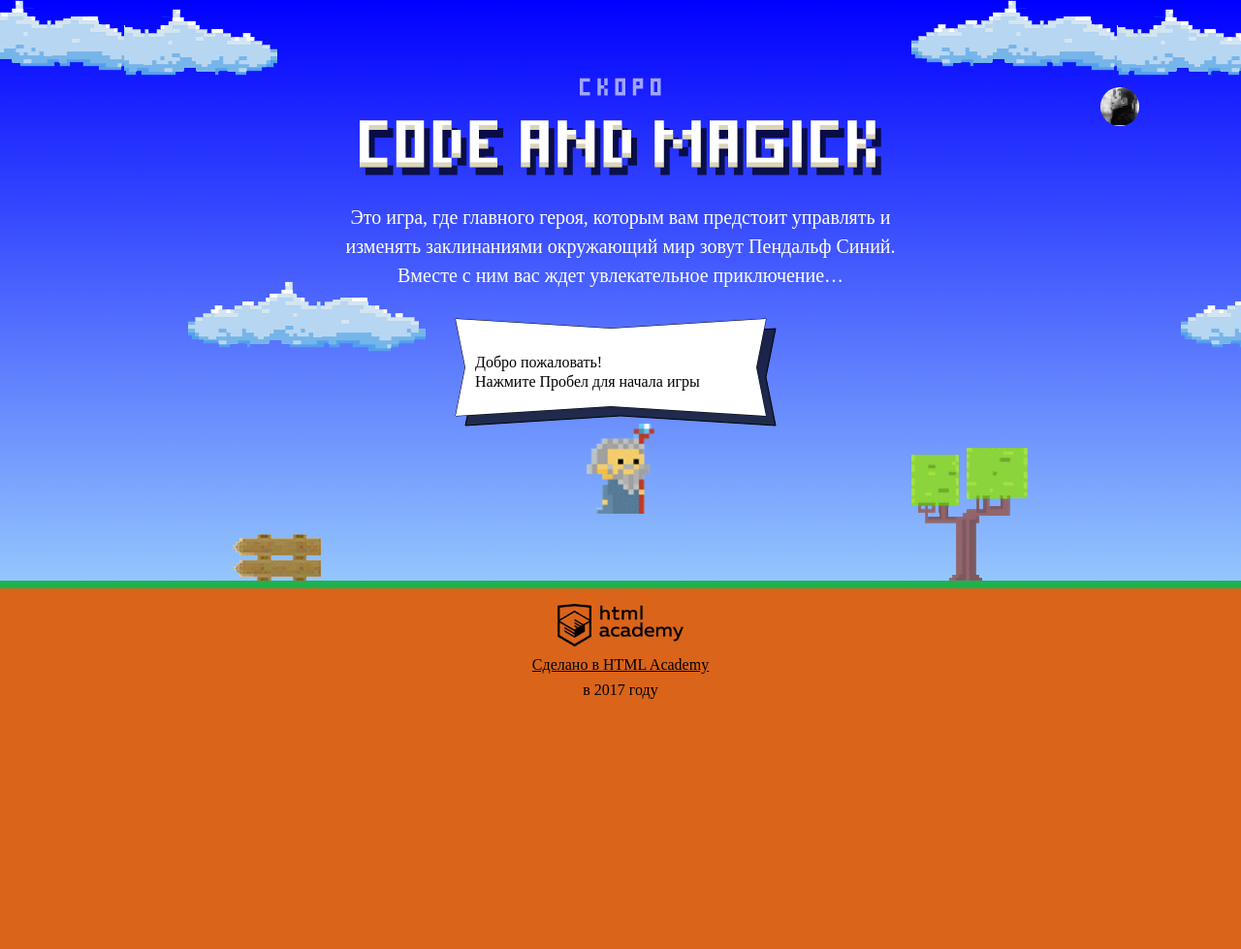
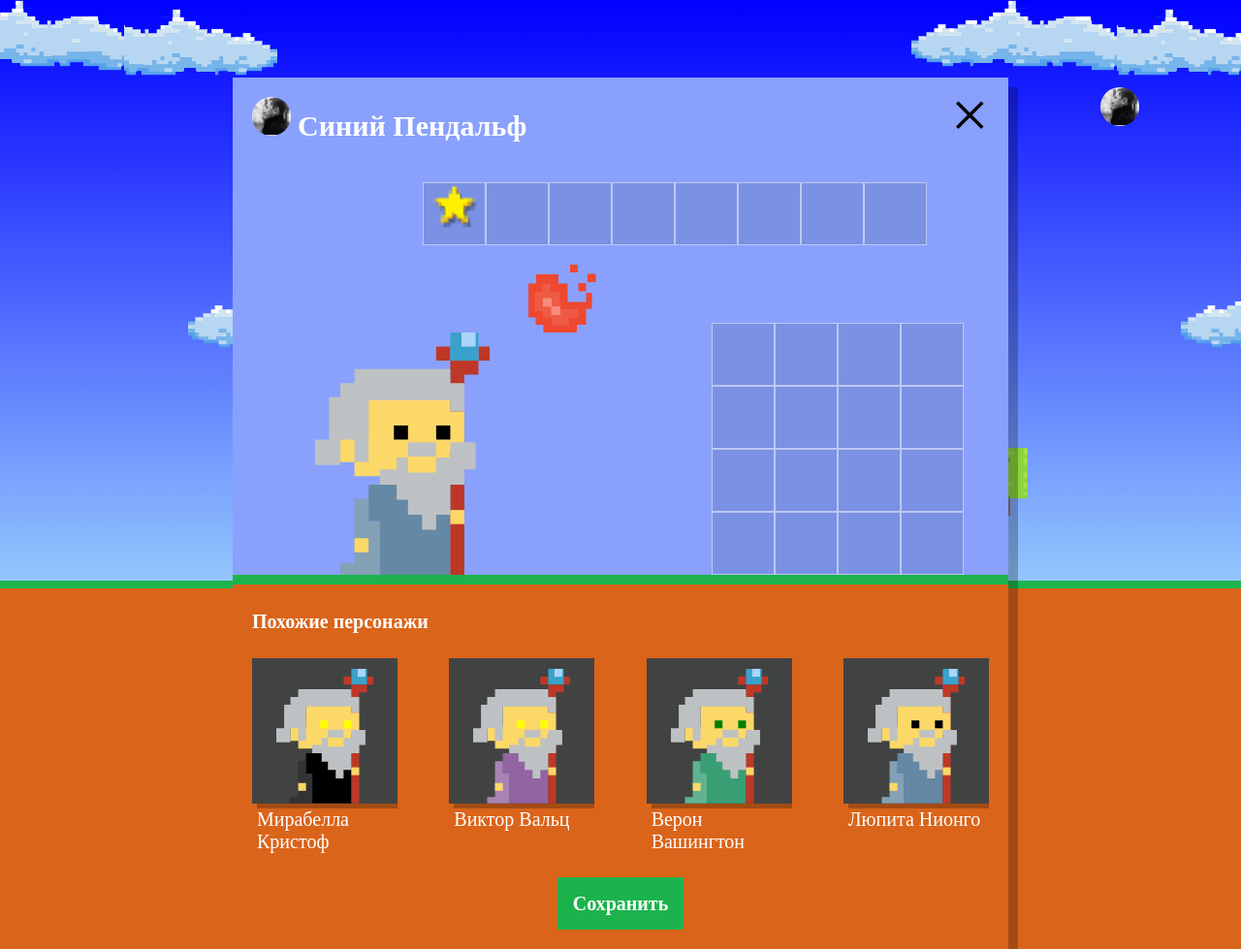
Before and after one commit to marina-cell/587145-code-and-magick, a website: page index.html in a window 1280 px wide. Shown: the whole page at 97% size. Before the commit the page ends 800 px from the top, so only its background shows below. Drawn offline with Linux system fonts and the light colour scheme; a web font is replaced by a local one.

Commit message:
Добавила блок с похожими персонажами

```diff
--- a/index.html
+++ b/index.html
@@ -203,6 +203,7 @@
   };
 </script>
 <script src="js/stat.js"></script>
+<script src="js/setup.js"></script>
 <script src="js/game.js"></script>
 
 </body>
--- /dev/null
+++ b/js/setup.js
@@ -0,0 +1,94 @@
+'use strict';
+
+var WIZARD_NAMES = ['Иван', 'Хуан Себастьян', 'Мария', 'Кристоф', 'Виктор', 'Юлия', 'Люпита', 'Вашингтон'];
+var WIZARD_SURNAMES = ['да Марья', 'Верон', 'Мирабелла', 'Вальц', 'Онопко', 'Топольницкая', 'Нионго', 'Ирвинг'];
+var WIZARD_NAME_ARRAYS = [WIZARD_NAMES, WIZARD_SURNAMES];
+var COAT_COLORS = ['rgb(101, 137, 164)', 'rgb(241, 43, 107)', 'rgb(146, 100, 161)', 'rgb(56, 159, 117)', 'rgb(215, 210, 55)', 'rgb(0, 0, 0)'];
+var EAES_COLORS = ['black', 'red', 'blue', 'yellow', 'green'];
+var WIZARDS_COUNT = 4;
+
+var getRandomValueFromArray = function (array) {
+  return array[Math.floor(Math.random() * array.length)];
+};
+
+var getRandomFullNames = function (nameArrays) {
+  var fullNameArray = [];
+  var nameIndexes = []; // Массив индексов для выбора элементов (имен и фамилий)
+  var swap;
+
+  for (var i = 0; i < WIZARDS_COUNT; i++) {
+    // Случайные индексы для выбора массива (массив с именами или с фамилиями)
+    var arrayIndex = Math.floor(Math.random() * (nameArrays.length));
+    var anotherArrayIndex = (arrayIndex === 1) ? 0 : 1;
+
+    // Случайные индексы для выбора элементов массива (имен и фамилий)
+    nameIndexes[arrayIndex] = Math.floor(Math.random() * (nameArrays[arrayIndex].length - i));
+    nameIndexes[anotherArrayIndex] = Math.floor(Math.random() * (nameArrays[anotherArrayIndex].length - i));
+
+    // Полное имя из неповторяющихся случайных имен и фамилий (порядок тоже случайный)
+    fullNameArray[i] = nameArrays[arrayIndex][nameIndexes[arrayIndex]] + ' ' + nameArrays[anotherArrayIndex][nameIndexes[anotherArrayIndex]];
+
+    // Перенос элементов в конец массива, чтобы избежать повторений имен и фамилий
+    for (var j = 0; j < nameArrays.length; j++) {
+      swap = nameArrays[j][nameArrays[j].length - 1 - i];
+      nameArrays[j][nameArrays[j].length - 1 - i] = nameArrays[j][nameIndexes[j]];
+      nameArrays[j][nameIndexes[j]] = swap;
+    }
+  }
+  return fullNameArray;
+};
+
+var createWizardArray = function () {
+  var wizardsRandomNames = getRandomFullNames(WIZARD_NAME_ARRAYS);
+  var wizards = [
+    {
+      name: wizardsRandomNames[0],
+      coatColor: getRandomValueFromArray(COAT_COLORS),
+      eyesColor: getRandomValueFromArray(EAES_COLORS)
+    },
+    {
+      name: wizardsRandomNames[1],
+      coatColor: getRandomValueFromArray(COAT_COLORS),
+      eyesColor: getRandomValueFromArray(EAES_COLORS)
+    },
+    {
+      name: wizardsRandomNames[2],
+      coatColor: getRandomValueFromArray(COAT_COLORS),
+      eyesColor: getRandomValueFromArray(EAES_COLORS)
+    },
+    {
+      name: wizardsRandomNames[3],
+      coatColor: getRandomValueFromArray(COAT_COLORS),
+      eyesColor: getRandomValueFromArray(EAES_COLORS)
+    }
+  ];
+
+  return wizards;
+};
+
+var renderWizard = function (wizard) {
+  var similarWizardTemplate = document.querySelector('#similar-wizard-template').content.querySelector('.setup-similar-item');
+  var wizardElement = similarWizardTemplate.cloneNode(true);
+
+  wizardElement.querySelector('.setup-similar-label').textContent = wizard.name;
+  wizardElement.querySelector('.wizard-coat').style.fill = wizard.coatColor;
+  wizardElement.querySelector('.wizard-eyes').style.fill = wizard.eyesColor;
+
+  return wizardElement;
+};
+
+var renderSimilarWizardsFragment = function (wizards) {
+  var userDialog = document.querySelector('.setup');
+  var similarListElement = userDialog.querySelector('.setup-similar-list');
+  var similarWizardsFragment = document.createDocumentFragment();
+
+  userDialog.classList.remove('hidden');
+
+  for (var i = 0; i < wizards.length; i++) {
+    similarWizardsFragment.appendChild(renderWizard(wizards[i]));
+  }
+  similarListElement.appendChild(similarWizardsFragment);
+  userDialog.querySelector('.setup-similar').classList.remove('hidden');
+};
+
+renderSimilarWizardsFragment(createWizardArray());
```
